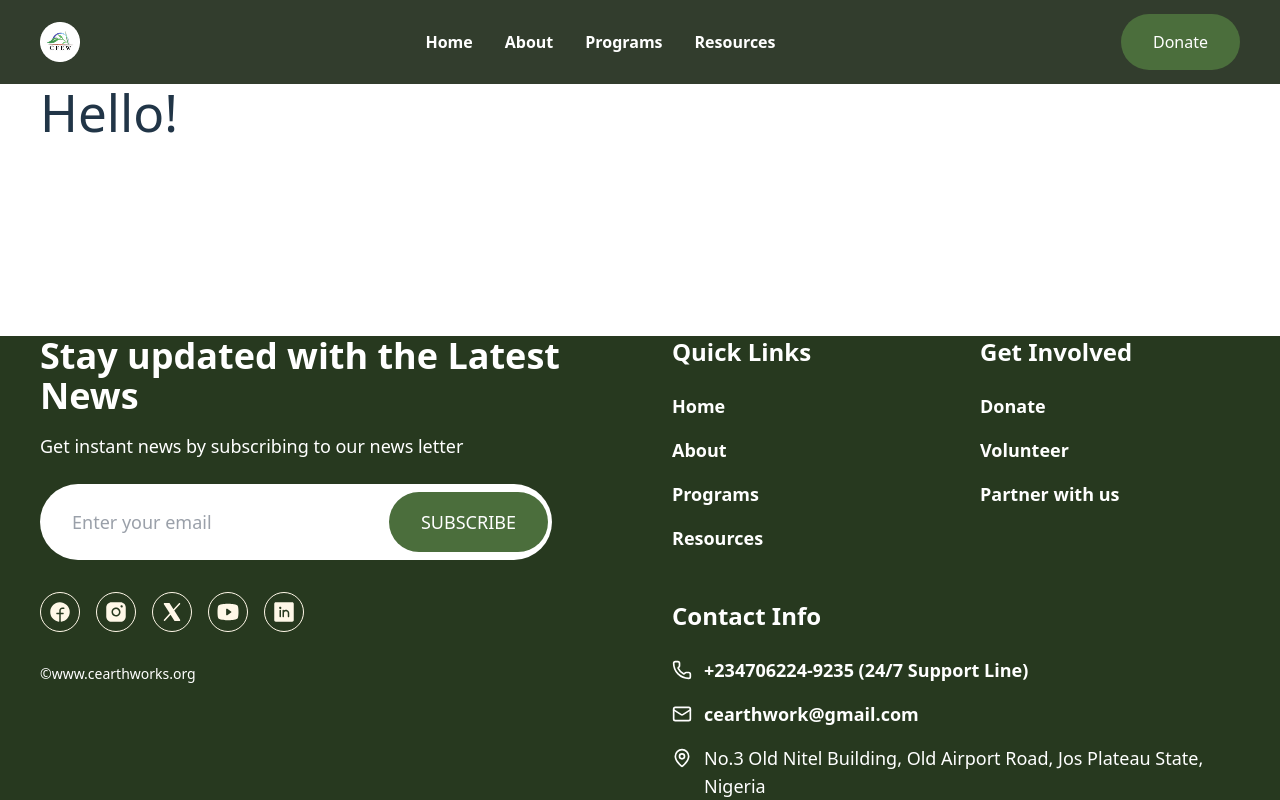
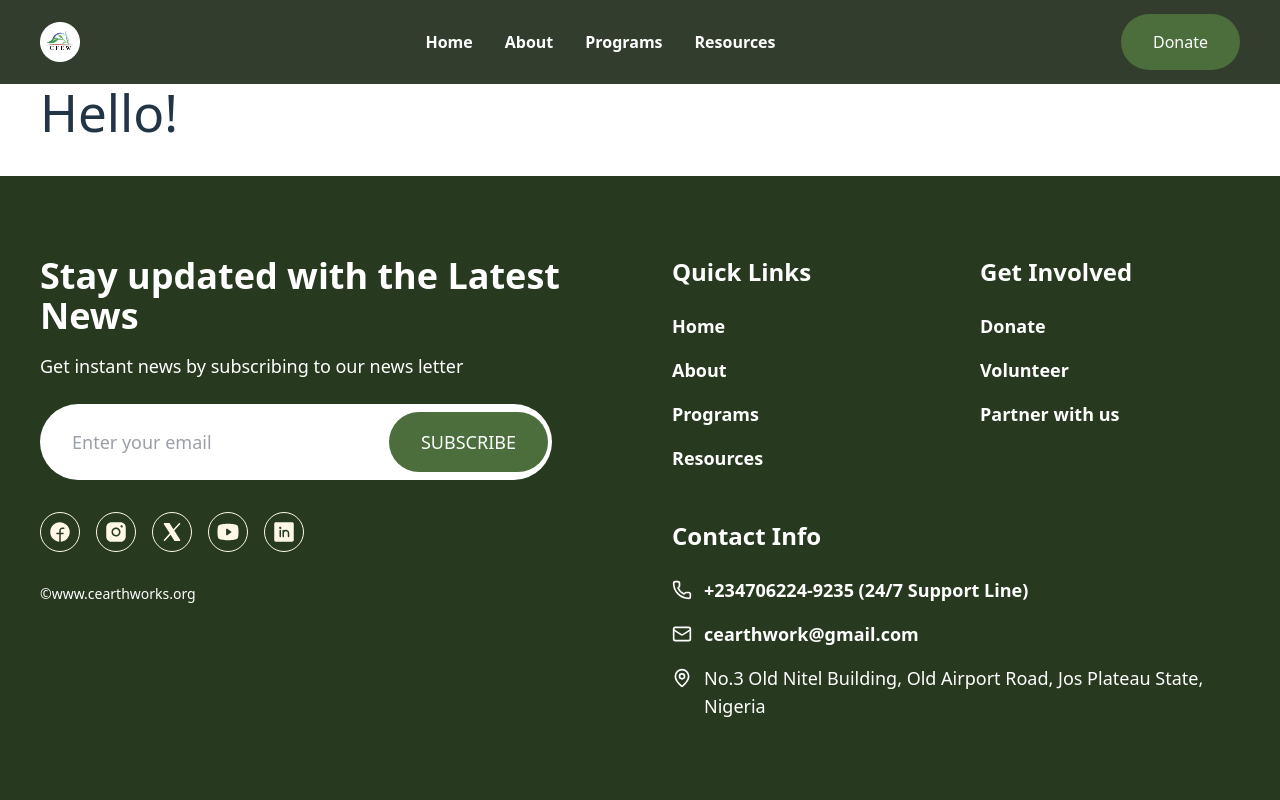
Before and after one commit to Akintayo74/CFEW-website-dian, a React (Vite) app: page / in a window 1280 px wide. Built offline with nearby package versions, Linux system fonts and the light colour scheme.

Commit message:
Fix footer top and bottom margins

```diff
--- a/src/components/Footer/Footer.jsx
+++ b/src/components/Footer/Footer.jsx
@@ -21,7 +21,7 @@ function Footer() {
     <footer className="bg-cfew-primary-800">
       <Container>
         {/* Main Footer Layout */}
-        <div className="grid grid-cols-1 lg:grid-cols-2 gap-12 lg:gap-16">
+        <div className="grid grid-cols-1 lg:grid-cols-2 gap-12 lg:gap-16 mt-16 lg:my-20">
           {/* LEFT COLUMN - Newsletter & Social Icons */}
           <div className="space-y-8">
             {/* Newsletter Section */}
@@ -182,7 +182,7 @@ function Footer() {
         </div>
 
         {/* Mobile-only elements */}
-        <div className="lg:hidden mt-12 space-y-6">
+        <div className="lg:hidden mt-12 space-y-6 mb-16">
           {/* Social Media Icons - Mobile */}
           <div className="flex gap-4" role="list" aria-label="Social media links">
             <a
```
